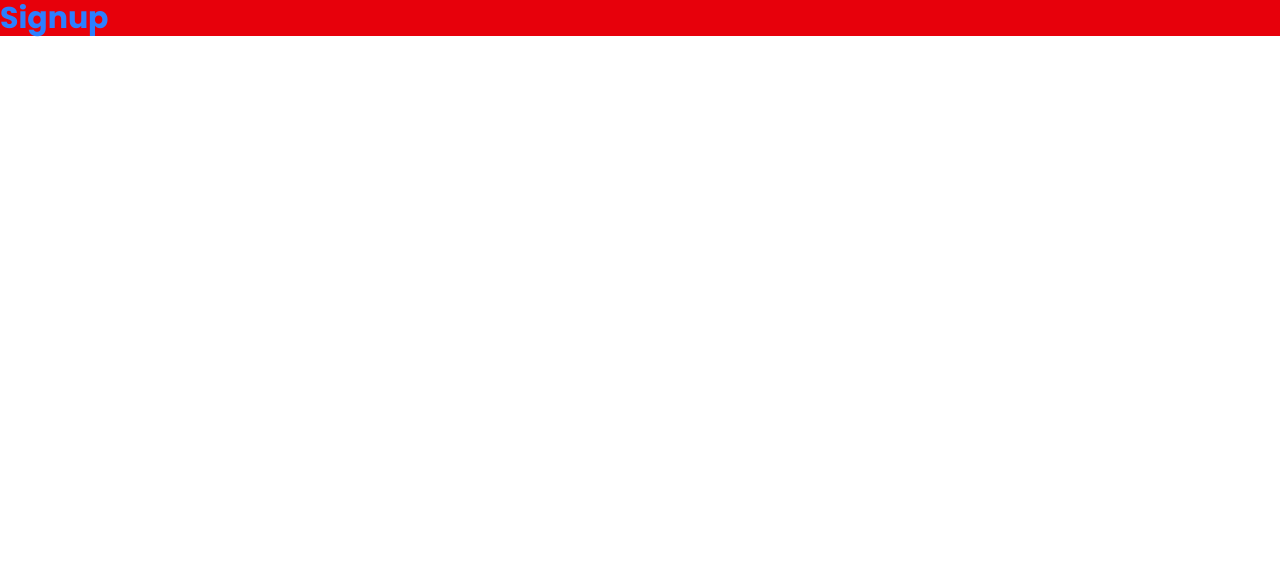
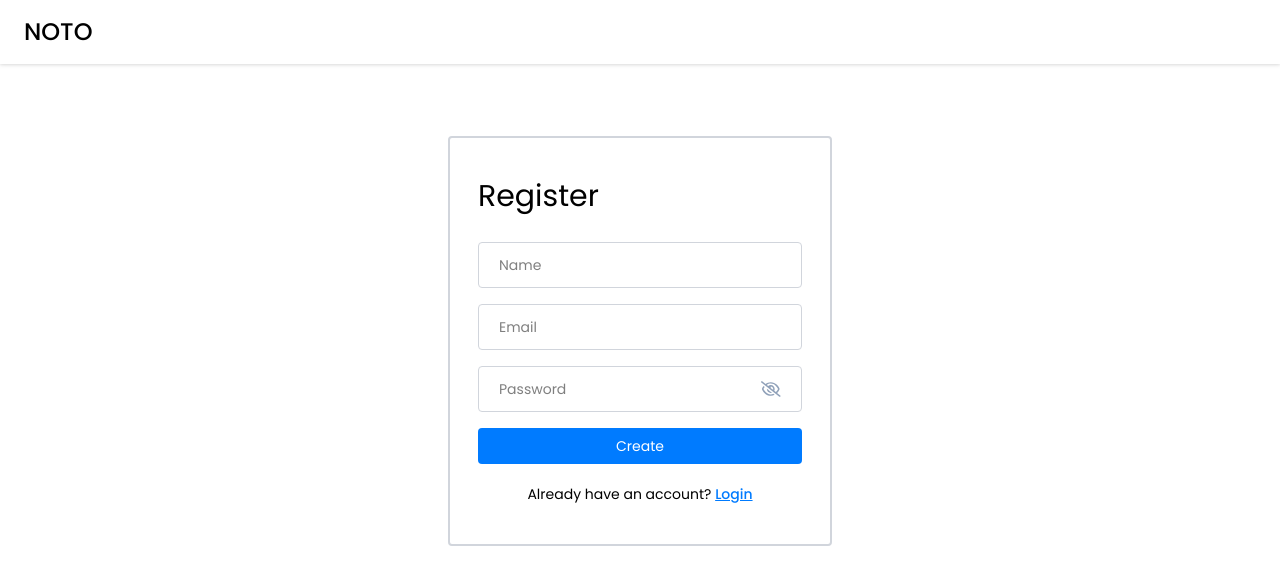
Before and after one commit to hammzza16/NOTO, a React (Vite) app in the folder frontend/NOTO-APP/: page /signup in a window 1280 px wide. Shown: the top 584 px of the page. Built offline with nearby package versions, Linux system fonts and the light colour scheme.

Commit message:
Signup Page UI completed

```diff
--- a/frontend/NOTO-APP/src/components/Input/PasswordInput.jsx
+++ b/frontend/NOTO-APP/src/components/Input/PasswordInput.jsx
@@ -1,25 +1,38 @@
-import React, {useState} from 'react'
-import { FaRegEye, FaRegEyeSlash} from 'react-icons/fa6'
+import React, { useState } from "react";
+import { FaRegEye, FaRegEyeSlash } from "react-icons/fa6";
 
-const PasswordInput = ({value, onChange, placeholder}) => {
+const PasswordInput = ({ value, onChange, placeholder }) => {
+  let [isShowPassword, setIsShowPassword] = useState(false);
 
-let [isShowPassword, setIsShowPassword] = useState(false);
+  let toggleShowPassword = () => {
+    setIsShowPassword(!isShowPassword);
+  };
 
-let toggleShowPassword = () =>{
-    setIsShowPassword(!isShowPassword);
-}
+  return (
+    <div className="flex items-center bg-transparent border-[1.5px] border-gray-300 px-5 rounded mb-3">
+      <input
+        value={value}
+        onChange={onChange}
+        type={isShowPassword ? "text" : "password"}
+        placeholder={placeholder || "Password"}
+        className="w-full text-sm bg-transparent py-3 mr-3 rounded outline-none"
+      />
 
-return (
-    <div className='flex items-center bg-transparent border-[1.5px] border-gray-300 px-5 rounded mb-3' >
-      <input value={value} onChange={onChange} type={isShowPassword ? "text" : "password"} placeholder={placeholder || "Password"}
-      className='w-full text-sm bg-transparent py-3 mr-3 rounded outline-none'/>
+      {isShowPassword ? (
+        <FaRegEye
+          size={22}
+          className="text-primary cursor-pointer"
+          onClick={() => toggleShowPassword()}
+        />
+      ) : (
+        <FaRegEyeSlash
+          size={22}
+          className="text-slate-400 cursor-pointer"
+          onClick={() => toggleShowPassword()}
+        />
+      )}
+    </div>
+  );
+};
 
-
-        {isShowPassword ? <FaRegEye size={22} className='text-primary cursor-pointer'
-         onClick={()=>toggleShowPassword()} /> : <FaRegEyeSlash size={22} className='text-primary cursor-pointer'
-         onClick={()=>toggleShowPassword()} />}
-    </div>
-  )
-}
-
-export default PasswordInput
+export default PasswordInput;
--- a/frontend/NOTO-APP/src/pages/Login/Login.jsx
+++ b/frontend/NOTO-APP/src/pages/Login/Login.jsx
@@ -1,28 +1,63 @@
-import React from 'react'
-import Navbar from '../../components/Navbar'
-import {Link} from "react-router-dom"
-import PasswordInput from '../../components/Input/PasswordInput'
-
+import React, { useState } from "react";
+import Navbar from "../../components/Navbar";
+import { Link } from "react-router-dom";
+import PasswordInput from "../../components/Input/PasswordInput";
+import { validateEmail } from "../../utils/helper";
 
 const Login = () => {
-  return <>
-    <Navbar/>
-    <div className='flex items-center justify-center mt-28'>
-      <div className='w-96 border-2 border-gray-300 rounded bg-white px-7 py-10'>
-        <form onSubmit={()=>{}}>
-          <h4 className='text-3xl mb-7'>Login</h4>
-          <input type='text' placeholder='Email' className='input-box'/>
-          <PasswordInput/>
-          <button type='submit' className='btn-primary'>Login</button>
-          <p className='text-sm text-center mt-4' >
-            Not Registered yet? <Link to="/SignUp" className="font-medium text-primary underline">Ceate an account</Link>
-          </p>
+  let [email, setEmail] = useState("");
+  let [password, setPassword] = useState("");
+  let [error, setError] = useState(null);
 
+  let handlelogin = async (e) => {
+    //LOGIN API CALL
+    e.preventDefault();
+    if (!validateEmail(email)) {
+      setError("Please enter a valid email address");
+      return;
+    }
 
-        </form>
+    if (!password) {
+      setError("Please enter password");
+      return;
+    }
+
+    return setError("");
+  };
+
+  return (
+    <>
+      <Navbar />
+      <div className="flex items-center justify-center mt-28">
+        <div className="w-96 border-2 border-gray-300 rounded bg-white px-7 py-10">
+          <form onSubmit={handlelogin}>
+            <h4 className="text-3xl mb-7">Login</h4>
+            <input
+              type="text"
+              placeholder="Email"
+              className="input-box"
+              value={email}
+              onChange={(e) => setEmail(e.target.value)}
+            />
+            <PasswordInput
+              value={password}
+              onChange={(e) => setPassword(e.target.value)}
+            />
+            {error && <p className="text-red-500 text-xs pb-1">{error}</p>}
+            <button type="submit" className="btn-primary">
+              Login
+            </button>
+            <p className="text-sm text-center mt-4">
+              Not Registered yet?{" "}
+              <Link to="/SignUp" className="font-medium text-primary underline">
+                Ceate an account
+              </Link>
+            </p>
+          </form>
+        </div>
       </div>
-    </div>
-  </>
-}
+    </>
+  );
+};
 
-export default Login
+export default Login;
--- a/frontend/NOTO-APP/src/pages/SignUp/SignUp.jsx
+++ b/frontend/NOTO-APP/src/pages/SignUp/SignUp.jsx
@@ -1,11 +1,77 @@
-import React from 'react'
+import React, { useState } from "react";
+import Navbar from "../../components/Navbar";
+import PasswordInput from "../../components/Input/PasswordInput";
+import { Link } from "react-router-dom";
+import { validateEmail } from "../../utils/helper";
 
 const SignUp = () => {
+  let [Name, setName] = useState("");
+  let [email, setEmail] = useState("");
+  let [password, setPassword] = useState("");
+  let [error, setError] = useState(null);
+
+  let handleSignUp = async (e) => {
+    //SignUp API CALL
+    e.preventDefault();
+    if (!validateEmail(email)) {
+      setError("Please enter a valid email address");
+      return;
+    }
+
+    if (!Name) {
+      setError("Please enter your Name");
+      return;
+    }
+
+    if (!password) {
+      setError("Please enter Password");
+      return;
+    }
+
+    return setError("");
+  };
+
   return (
-    <div className="text-3xl font-bold text-blue-500 bg-red-600">
-      Signup
-    </div>
-  )
-}
+    <>
+      <Navbar />
+      <div className="flex items-center justify-center mt-18">
+        <div className="w-96 border-2 border-gray-300 rounded bg-white px-7 py-10">
+          <form onSubmit={handleSignUp}>
+            <h4 className="text-3xl mb-7">Register</h4>
+            <input
+              type="Name"
+              placeholder="Name"
+              className="input-box"
+              value={Name}
+              onChange={(e) => setName(e.target.value)}
+            />
+            <input
+              type="text"
+              placeholder="Email"
+              className="input-box"
+              value={email}
+              onChange={(e) => setEmail(e.target.value)}
+            />
+            <PasswordInput
+              value={password}
+              onChange={(e) => setPassword(e.target.value)}
+            />
+            {error && <p className="text-red-500 text-xs pb-1">{error}</p>}
 
-export default SignUp
+            <button type="submit" className="btn-primary">
+              Create
+            </button>
+            <p className="text-sm text-center mt-4">
+              Already have an account?{" "}
+              <Link to="/login" className="font-medium text-primary underline">
+                Login
+              </Link>
+            </p>
+          </form>
+        </div>
+      </div>
+    </>
+  );
+};
+
+export default SignUp;
--- /dev/null
+++ b/frontend/NOTO-APP/src/utils/helper.js
@@ -0,0 +1,4 @@
+export let validateEmail = (email) => {
+  const regex = /^[^\s@]+@[^\s@]+\.[^\s@]+$/;
+  return regex.test(email);
+};
```
